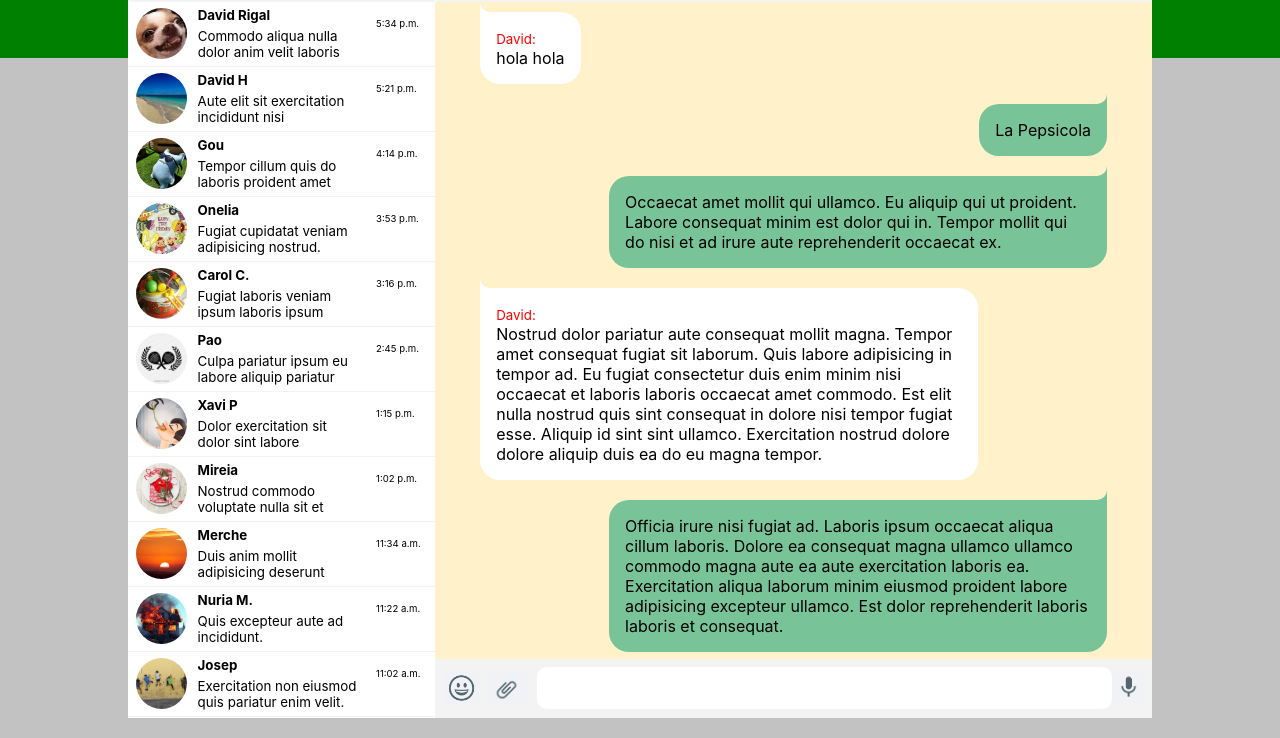
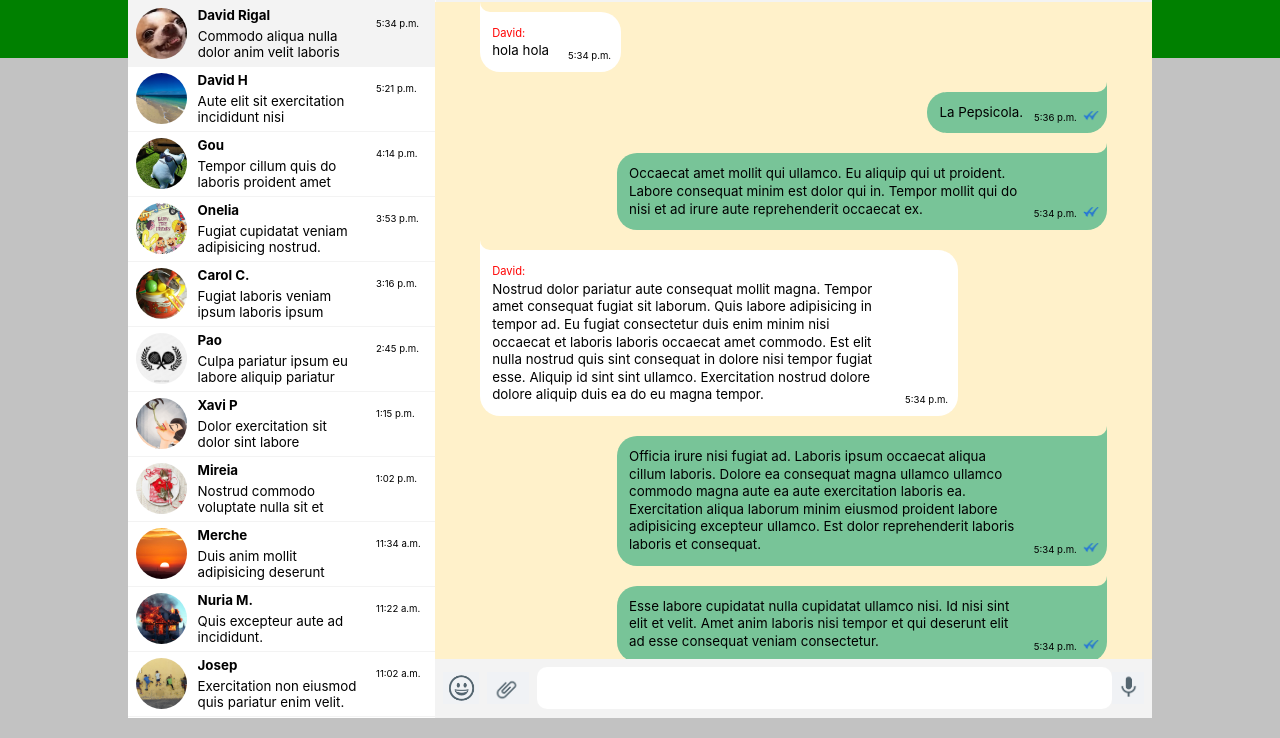
Before and after one commit to dariva85/MyFirstWebPage, a plain HTML site: page Index.html in a window 1280 px wide. Shown: the part 62-800 px from the top of the page. Drawn offline with Linux system fonts and the light colour scheme.

Commit message:
Added Message Timestamps

```diff
--- a/Index.html
+++ b/Index.html
@@ -195,82 +195,125 @@
         <article id="Conversation">
           <div>
             <div class="Message">
-              <p class="Input">
+              <div class="Input">
+                <p class="MessageText">
                   <span class="ContactTitle">David:<br /></span> hola hola
                 </p>
+                <p class="MessageTime">5:34 p.m.</p>
+              </div>
             </div>
             <div class="Message">
-              <p class="Output">La Pepsicola</p>
+              <div class="Output">
+                <p class="MessageText">La Pepsicola.</p>
+                <p class="MessageTimeWithImage">
+                  5:36 p.m. <img class="TickImage" src="./Images/Tick.png" />
+                </p>
+              </div>
             </div>
             <div class="Message">
-              <p class="Output">
+              <div class="Output">
+                <p class="MessageText">
                   Occaecat amet mollit qui ullamco. Eu aliquip qui ut proident.
                   Labore consequat minim est dolor qui in. Tempor mollit qui do
                   nisi et ad irure aute reprehenderit occaecat ex.
                 </p>
+                <p class="MessageTimeWithImage">
+                  5:34 p.m. <img class="TickImage" src="./Images/Tick.png" />
+                </p>
+              </div>
             </div>
             <div class="Message">
-              <p class="Input">
+              <div class="Input">
+                <p class="MessageText">
                   <span class="ContactTitle">David:<br /></span> Nostrud dolor
                   pariatur aute consequat mollit magna. Tempor amet consequat
                   fugiat sit laborum. Quis labore adipisicing in tempor ad. Eu
                   fugiat consectetur duis enim minim nisi occaecat et laboris
-                laboris occaecat amet commodo. Est elit nulla nostrud quis sint
-                consequat in dolore nisi tempor fugiat esse. Aliquip id sint
-                sint ullamco. Exercitation nostrud dolore dolore aliquip duis ea
-                do eu magna tempor.
+                  laboris occaecat amet commodo. Est elit nulla nostrud quis
+                  sint consequat in dolore nisi tempor fugiat esse. Aliquip id
+                  sint sint ullamco. Exercitation nostrud dolore dolore aliquip
+                  duis ea do eu magna tempor.
+                </p>
+                <p class="MessageTime">5:34 p.m.</p>
+              </div>
+            </div>
+            <div class="Message">
+              <div class="Output">
+                <p class="MessageText">
+                  Officia irure nisi fugiat ad. Laboris ipsum occaecat aliqua
+                  cillum laboris. Dolore ea consequat magna ullamco ullamco
+                  commodo magna aute ea aute exercitation laboris ea.
+                  Exercitation aliqua laborum minim eiusmod proident labore
+                  adipisicing excepteur ullamco. Est dolor reprehenderit laboris
+                  laboris et consequat.
+                </p>
+                <p class="MessageTimeWithImage">
+                  5:34 p.m. <img class="TickImage" src="./Images/Tick.png" />
                 </p>
               </div>
+            </div>
             <div class="Message">
-              <p class="Output">
-                Officia irure nisi fugiat ad. Laboris ipsum occaecat aliqua
-                cillum laboris. Dolore ea consequat magna ullamco ullamco
-                commodo magna aute ea aute exercitation laboris ea. Exercitation
-                aliqua laborum minim eiusmod proident labore adipisicing
-                excepteur ullamco. Est dolor reprehenderit laboris laboris et
-                consequat.
+              <div class="Output">
+                <p class="MessageText">
+                  Esse labore cupidatat nulla cupidatat ullamco nisi. Id nisi
+                  sint elit et velit. Amet anim laboris nisi tempor et qui
+                  deserunt elit ad esse consequat veniam consectetur.
+                </p>
+                <p class="MessageTimeWithImage">
+                  5:34 p.m. <img class="TickImage" src="./Images/Tick.png" />
                 </p>
               </div>
-            <div class="Message">
-              <p class="Output">
-                Esse labore cupidatat nulla cupidatat ullamco nisi. Id nisi sint
-                elit et velit. Amet anim laboris nisi tempor et qui deserunt
-                elit ad esse consequat veniam consectetur.
-              </p>
             </div>
             <div class="Message">
-              <p class="Input">
+              <div class="Input">
+                <p class="MessageText">
                   <span class="ContactTitle">David:<br /></span> Esse magna
                   consequat proident reprehenderit culpa dolor ut velit irure
                   exercitation aliquip nostrud. Est amet eu duis velit. Et est
                   consequat qui irure sint commodo eiusmod eu anim veniam.
-                Excepteur commodo ex ex veniam quis elit occaecat duis amet sunt
-                reprehenderit. Sit aute ullamco laboris deserunt.
+                  Excepteur commodo ex ex veniam quis elit occaecat duis amet
+                  sunt reprehenderit. Sit aute ullamco laboris deserunt.
                 </p>
+                <p class="MessageTime">5:34 p.m.</p>
+              </div>
             </div>
             <div class="Message">
-              <p class="Input">
+              <div class="Input">
+                <p class="MessageText">
                   <span class="ContactTitle">David:<br /></span> Qui aute ipsum
-                eiusmod est reprehenderit ullamco irure qui sunt nostrud irure.
-                Ut quis aliquip incididunt cillum sit ut laboris magna
+                  eiusmod est reprehenderit ullamco irure qui sunt nostrud
+                  irure. Ut quis aliquip incididunt cillum sit ut laboris magna
                   consectetur sint. Velit adipisicing id dolor eu quis veniam eu
                   consectetur dolor.
                 </p>
+                <p class="MessageTime">5:34 p.m.</p>
+              </div>
             </div>
             <div class="Message">
-              <p class="Output">
+              <div class="Output">
+                <p class="MessageText">
                   Mollit sunt reprehenderit ex ea. Cupidatat excepteur laboris
                   cillum minim do incididunt enim. Exercitation non nostrud
-                eiusmod dolore proident do ipsum. Dolore consectetur veniam quis
-                ad aliquip ex. Ipsum exercitation irure Lorem nostrud ullamco et
-                proident est dolore sit. Nisi est ea mollit magna reprehenderit.
+                  eiusmod dolore proident do ipsum. Dolore consectetur veniam
+                  quis ad aliquip ex. Ipsum exercitation irure Lorem nostrud
+                  ullamco et proident est dolore sit. Nisi est ea mollit magna
+                  reprehenderit.
+                </p>
+                <p class="MessageTimeWithImage">
+                  5:34 p.m. <img class="TickImage" src="./Images/Tick.png" />
                 </p>
               </div>
+            </div>
             <div class="Message">
-              <p class="Output">
+              <div class="Output">
+                <p class="MessageText">
                   Laborum mollit nostrud proident mollit irure proident sit
                   incididunt nulla voluptate enim magna.
                 </p>
+                <p class="MessageTimeWithImage">
+                  5:34 p.m. <img class="TickImage" src="./Images/Tick.png" />
+                </p>
+              </div>
             </div>
           </div>
           <footer>
--- a/style-index.css
+++ b/style-index.css
@@ -72,6 +72,7 @@ main header {
   background: white;
   overflow: scroll;
 }
+
 #Conversation {
   display: flex;
   align-items: flex-start;
@@ -121,12 +122,32 @@ main header {
   margin: 0.5rem;
 }
 
+.MessageText {
+  font-size: smaller;
+  line-height: 1.1rem;
+  margin: 0 4.5rem 0 0;
+}
+
+.MessageTime {
+  position: absolute;
+  font-size: 0.6rem;
+  right: 10px;
+  bottom: 1px;
+}
+
+.MessageTimeWithImage {
+  position: absolute;
+  font-size: 0.6rem;
+  right: 5px;
+  bottom: 1px;
+}
+
 .Input {
   position: relative;
   background-color: white;
   width: fit-content;
   max-width: 65%;
-  padding: 16px;
+  padding: 12px 0px 12px 12px;
   margin: 10px 10px 10px 45px;
   border-radius: 0% 20px 20px 20px;
   float: left;
@@ -147,7 +168,7 @@ main header {
   background-color: rgb(120, 196, 152);
   width: fit-content;
   max-width: 65%;
-  padding: 16px;
+  padding: 12px 12px 12px 12px;
   margin: 10px 45px 10px 10px;
   border-radius: 20px 0px 20px 20px;
   float: right;
@@ -164,6 +185,10 @@ main header {
   box-shadow: 0px 10px 0 0 rgb(120, 196, 152);
 }
 
+.TickImage {
+  height: 0.7rem;
+}
+
 .ContactTitle {
   font-size: smaller;
   color: red;
@@ -178,6 +203,11 @@ main header {
   margin: 0;
   border-bottom: 1px solid rgb(243, 243, 243);
 }
+
+.ContactInfo:first-child {
+  background-color: rgb(243, 243, 243);
+}
+
 .ContactInfo > div {
   display: flex;
   flex-direction: row;
```
Also changed, not shown: Images/Tick.png (added), 1 other file. Lines whose indentation alone changed are shown as unchanged.
